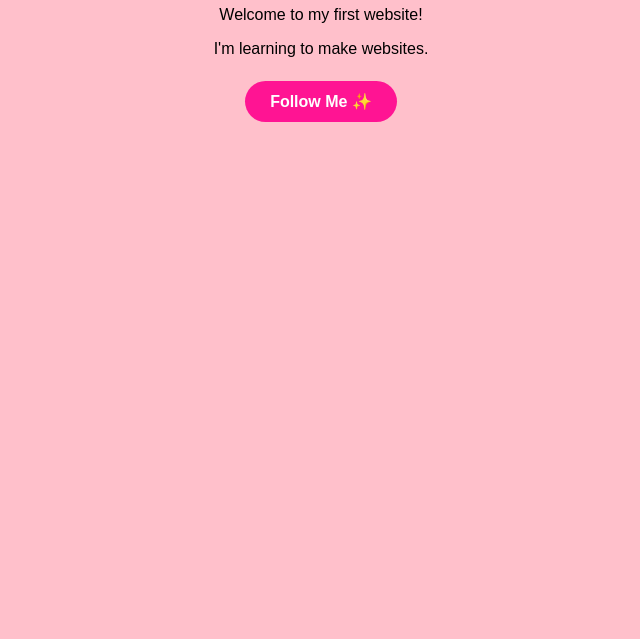
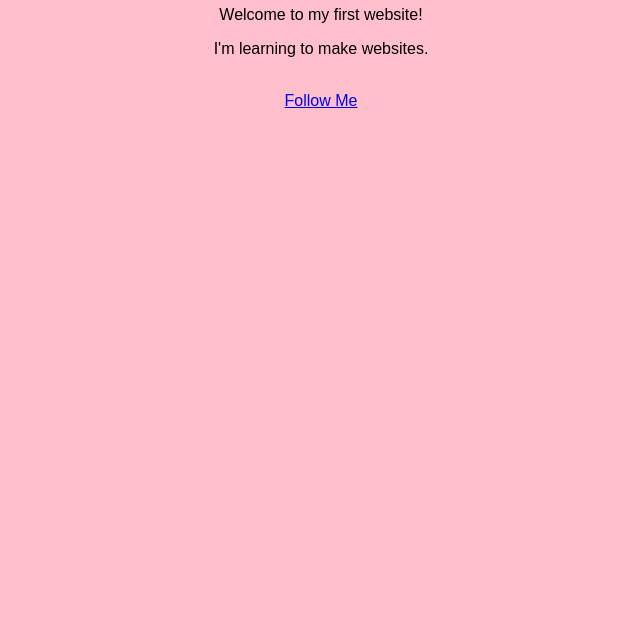
Before and after one commit to patil-hemangi250/my-first-project, a plain HTML site: page index.html in a window 1280 px wide. Shown: the part 161-800 px from the top of the page, without its empty margins (319-959 px from the left). Drawn offline with Linux system fonts and the light colour scheme.

Commit message:
Update index.html

```diff
--- a/index.html
+++ b/index.html
@@ -10,7 +10,9 @@
 
 <br>
 
-<a href="https://www.instagram.com/hemangi.8.25/" target="_blank" style="background: #ff1493; color: white; padding: 12px 25px; border-radius: 25px; text-decoration: none; font-weight: bold;">Follow Me ✨</a>
+<a href="https://www.instagram.com/hemangi.8.25/" target="_blank">
+Follow Me
+</a>
 
 </body>
 </html>
```
